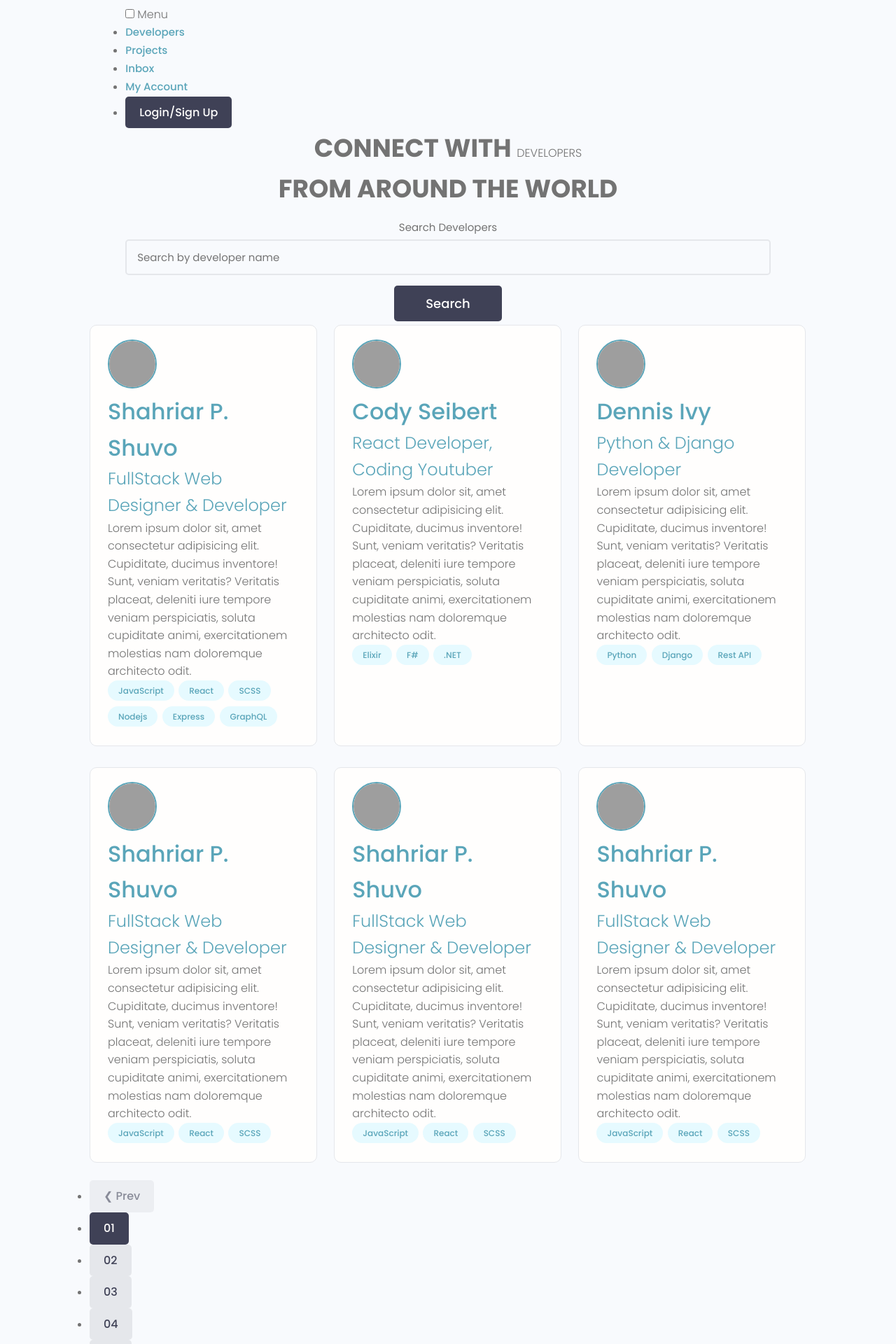
After one commit to adam-25/DevSearch, a Django app: template DevSearch/templates/Home/index.html in a window 1280 px wide. The commit adds this page. Shown: the part 301-2221 px from the top of the page at 70% size. Run offline with Django 4.2, Linux system fonts and the light colour scheme; the template is opened without the code that fills it, so the values that code supplies are empty; some libraries are stand-ins or nearby versions; grey boxes are pictures that could not be loaded.

```diff
--- a/DevSearch/Users/forms.py
+++ b/DevSearch/Users/forms.py
@@ -21,7 +21,10 @@ class SignUpForm(UserCreationForm):
 
 	# Do not show help_text of password and change label of password2 to Confirm Password.
 	def __init__(self, *args, **kwargs):
-		super().__init__(*args, **kwargs)
+		super(SignUpForm, self).__init__(*args, **kwargs)
 		self.fields['password1'].help_text = None
 		self.fields['password2'].help_text = None
 		self.fields['password2'].label = 'Confirm Password'
+
+		for field in self.fields.values():
+			field.widget.attrs.update({'class': 'input', 'autocomplete': 'off', 'required': True})
--- /dev/null
+++ b/DevSearch/templates/Home/index.html
@@ -0,0 +1,297 @@
+<!-- Main page of the website. -->
+
+<!DOCTYPE html>
+<html lang="en">
+
+<head>
+	<meta charset="UTF-8" />
+	<meta http-equiv="X-UA-Compatible" content="IE=edge" />
+	<meta name="viewport" content="width=device-width, initial-scale=1.0" />
+
+	<!-- Favicon -->
+	<link rel="shortcut icon" href="images/favicon.ico" type="image/x-icon" />
+	<!-- Icon - IconMonster -->
+	<link rel="stylesheet" href="https://cdn.iconmonstr.com/1.3.0/css/iconmonstr-iconic-font.min.css" />
+	<!-- Mumble UI -->
+	<link rel="stylesheet" href="uikit/styles/uikit.css" />
+	<!-- Dev Search UI -->
+	<link rel="stylesheet" href="CSS/Home/app.css" />
+
+	<title>DevSearch - Connect with Developers!</title>
+</head>
+
+<body>
+	<!-- Header Section -->
+	<header class="header">
+		<div class="container container--narrow">
+			<a href="/" class="header__logo">
+				<img src="images/logo.svg" alt="DevSearch Logo" />
+			</a>
+			<nav class="header__nav">
+				<input type="checkbox" id="responsive-menu" />
+				<label for="responsive-menu" class="toggle-menu">
+					<span>Menu</span>
+					<div class="toggle-menu__lines"></div>
+				</label>
+				<ul class="header__menu">
+					<li class="header__menuItem"><a href="index.html">Developers</a></li>
+					<li class="header__menuItem"><a href="projects.html">Projects</a></li>
+					<li class="header__menuItem"><a href="inbox.html">Inbox</a></li>
+					<li class="header__menuItem"><a href="account.html">My Account</a></li>
+					<li class="header__menuItem"><a href="login.html" class="btn btn--sub">Login/Sign Up</a></li>
+				</ul>
+			</nav>
+		</div>
+	</header>
+
+	<!-- Main Section -->
+	<main class="home">
+		<section class="hero-section text-center">
+			<div class="container container--narrow">
+				<div class="hero-section__box">
+					<h2>CONNECT WITH <span>DEVELOPERS</span></h2>
+					<h2>FROM AROUND THE WORLD</h2>
+				</div>
+
+				<div class="hero-section__search">
+					<form class="form" action="#" method="get">
+						<div class="form__field">
+							<label for="formInput#search">Search Developers </label>
+							<input class="input input--text" id="formInput#search" type="text" name="text"
+								placeholder="Search by developer name" />
+						</div>
+
+						<input class="btn btn--sub btn--lg" type="submit" value="Search" />
+					</form>
+				</div>
+			</div>
+		</section>
+		<!-- Search Result: DevList -->
+		<section class="devlist">
+			<div class="container">
+				<div class="grid grid--three">
+					<div class="column card">
+						<div class="dev">
+							<a href="/profile.html" class="card__body">
+								<div class="dev__profile">
+									<img class="avatar avatar--md"
+										src="https://avatars.githubusercontent.com/u/22437186" alt="image" />
+									<div class="dev__meta">
+										<h3>Shahriar P. Shuvo</h3>
+										<h5>FullStack Web Designer & Developer</h5>
+									</div>
+								</div>
+								<p class="dev__info">
+									Lorem ipsum dolor sit, amet consectetur adipisicing elit. Cupiditate, ducimus
+									inventore! Sunt,
+									veniam veritatis? Veritatis placeat, deleniti iure tempore veniam perspiciatis,
+									soluta cupiditate
+									animi, exercitationem molestias nam doloremque architecto odit.
+								</p>
+								<div class="dev__skills">
+									<span class="tag tag--pill tag--main">
+										<small>JavaScript</small>
+									</span>
+									<span class="tag tag--pill tag--main">
+										<small>React</small>
+									</span>
+									<span class="tag tag--pill tag--main">
+										<small>SCSS</small>
+									</span>
+									<span class="tag tag--pill tag--main">
+										<small>Nodejs</small>
+									</span>
+									<span class="tag tag--pill tag--main">
+										<small>Express</small>
+									</span>
+									<span class="tag tag--pill tag--main">
+										<small>GraphQL</small>
+									</span>
+								</div>
+							</a>
+						</div>
+					</div>
+					<div class="column card">
+						<div class="dev">
+							<a href="/profile.html" class="card__body">
+								<div class="dev__profile">
+									<img class="avatar avatar--md" src="https://avatars.githubusercontent.com/u/1868782"
+										alt="image" />
+									<div class="dev__meta">
+										<h3>Cody Seibert</h3>
+										<h5>React Developer, Coding Youtuber</h5>
+									</div>
+								</div>
+								<p class="dev__info">
+									Lorem ipsum dolor sit, amet consectetur adipisicing elit. Cupiditate, ducimus
+									inventore! Sunt,
+									veniam veritatis? Veritatis placeat, deleniti iure tempore veniam perspiciatis,
+									soluta cupiditate
+									animi, exercitationem molestias nam doloremque architecto odit.
+								</p>
+								<div class="dev__skills">
+									<span class="tag tag--pill tag--main">
+										<small>Elixir</small>
+									</span>
+									<span class="tag tag--pill tag--main">
+										<small>F#</small>
+									</span>
+									<span class="tag tag--pill tag--main">
+										<small>.NET</small>
+									</span>
+								</div>
+							</a>
+						</div>
+					</div>
+					<div class="column card">
+						<div class="dev">
+							<a href="/profile.html" class="card__body">
+								<div class="dev__profile">
+									<img class="avatar avatar--md"
+										src="https://avatars.githubusercontent.com/u/33843378" alt="image" />
+									<div class="dev__meta">
+										<h3>Dennis Ivy</h3>
+										<h5>Python & Django Developer</h5>
+									</div>
+								</div>
+								<p class="dev__info">
+									Lorem ipsum dolor sit, amet consectetur adipisicing elit. Cupiditate, ducimus
+									inventore! Sunt,
+									veniam veritatis? Veritatis placeat, deleniti iure tempore veniam perspiciatis,
+									soluta cupiditate
+									animi, exercitationem molestias nam doloremque architecto odit.
+								</p>
+								<div class="dev__skills">
+									<span class="tag tag--pill tag--main">
+										<small>Python</small>
+									</span>
+									<span class="tag tag--pill tag--main">
+										<small>Django</small>
+									</span>
+									<span class="tag tag--pill tag--main">
+										<small>Rest API</small>
+									</span>
+								</div>
+							</a>
+						</div>
+					</div>
+					<div class="column card">
+						<div class="dev">
+							<a href="/profile.html" class="card__body">
+								<div class="dev__profile">
+									<img class="avatar avatar--md"
+										src="https://avatars.githubusercontent.com/u/22437186" alt="image" />
+									<div class="dev__meta">
+										<h3>Shahriar P. Shuvo</h3>
+										<h5>FullStack Web Designer & Developer</h5>
+									</div>
+								</div>
+								<p class="dev__info">
+									Lorem ipsum dolor sit, amet consectetur adipisicing elit. Cupiditate, ducimus
+									inventore! Sunt,
+									veniam veritatis? Veritatis placeat, deleniti iure tempore veniam perspiciatis,
+									soluta cupiditate
+									animi, exercitationem molestias nam doloremque architecto odit.
+								</p>
+								<div class="dev__skills">
+									<span class="tag tag--pill tag--main">
+										<small>JavaScript</small>
+									</span>
+									<span class="tag tag--pill tag--main">
+										<small>React</small>
+									</span>
+									<span class="tag tag--pill tag--main">
+										<small>SCSS</small>
+									</span>
+								</div>
+							</a>
+						</div>
+					</div>
+					<div class="column card">
+						<div class="dev">
+							<a href="/profile.html" class="card__body">
+								<div class="dev__profile">
+									<img class="avatar avatar--md"
+										src="https://avatars.githubusercontent.com/u/22437186" alt="image" />
+									<div class="dev__meta">
+										<h3>Shahriar P. Shuvo</h3>
+										<h5>FullStack Web Designer & Developer</h5>
+									</div>
+								</div>
+								<p class="dev__info">
+									Lorem ipsum dolor sit, amet consectetur adipisicing elit. Cupiditate, ducimus
+									inventore! Sunt,
+									veniam veritatis? Veritatis placeat, deleniti iure tempore veniam perspiciatis,
+									soluta cupiditate
+									animi, exercitationem molestias nam doloremque architecto odit.
+								</p>
+								<div class="dev__skills">
+									<span class="tag tag--pill tag--main">
+										<small>JavaScript</small>
+									</span>
+									<span class="tag tag--pill tag--main">
+										<small>React</small>
+									</span>
+									<span class="tag tag--pill tag--main">
+										<small>SCSS</small>
+									</span>
+								</div>
+							</a>
+						</div>
+					</div>
+					<div class="column card">
+						<div class="dev">
+							<a href="/profile.html" class="card__body">
+								<div class="dev__profile">
+									<img class="avatar avatar--md"
+										src="https://avatars.githubusercontent.com/u/22437186" alt="image" />
+									<div class="dev__meta">
+										<h3>Shahriar P. Shuvo</h3>
+										<h5>FullStack Web Designer & Developer</h5>
+									</div>
+								</div>
+								<p class="dev__info">
+									Lorem ipsum dolor sit, amet consectetur adipisicing elit. Cupiditate, ducimus
+									inventore! Sunt,
+									veniam veritatis? Veritatis placeat, deleniti iure tempore veniam perspiciatis,
+									soluta cupiditate
+									animi, exercitationem molestias nam doloremque architecto odit.
+								</p>
+								<div class="dev__skills">
+									<span class="tag tag--pill tag--main">
+										<small>JavaScript</small>
+									</span>
+									<span class="tag tag--pill tag--main">
+										<small>React</small>
+									</span>
+									<span class="tag tag--pill tag--main">
+										<small>SCSS</small>
+									</span>
+								</div>
+							</a>
+						</div>
+					</div>
+				</div>
+			</div>
+		</section>
+
+		<div class="pagination">
+			<ul class="container">
+				<li><a href="#" class="btn btn--disabled">&#10094; Prev</a></li>
+				<li><a href="#" class="btn btn--sub">01</a></li>
+				<li><a href="#" class="btn">02</a></li>
+				<li><a href="#" class="btn">03</a></li>
+				<li><a href="#" class="btn">04</a></li>
+				<li><a href="#" class="btn">05</a></li>
+				<li><a href="#" class="btn">06</a></li>
+				<li><a href="#" class="btn">07</a></li>
+				<li><a href="#" class="btn">08</a></li>
+				<li><a href="#" class="btn">09</a></li>
+				<li><a href="#" class="btn">10</a></li>
+				<li><a href="#" class="btn">Next &#10095;</a></li>
+			</ul>
+		</div>
+	</main>
+</body>
+
+</html>
--- a/DevSearch/templates/Main/main.html
+++ b/DevSearch/templates/Main/main.html
@@ -17,8 +17,8 @@
 	<!-- Mumble UI -->
 	<link rel="stylesheet" href="{% static 'uikit/styles/uikit.css' %}" />
 	<!-- Dev Search UI -->
-	<link rel="stylesheet" href="{% static 'CSS/Home/app.css' %}" />
-	<link rel="stylesheet" href="{% static 'CSS/Home/styles.css' %}">
+	<link rel="stylesheet" href="{% static 'CSS/app.css' %}" />
+	<link rel="stylesheet" href="{% static 'CSS/styles.css' %}">
 
 	<!-- Title of the page. -->
 	<title>DevSearch - Connect with Developers!</title>
```
Also changed, not shown: DevSearch/static/CSS/app.css (renamed from DevSearch/static/CSS/Home/app.css, +9 -17 lines), DevSearch/templates/Users/LoginRegister/loginRegister.html (+68 -15 lines), DevSearch/static/CSS/styles.css (renamed from DevSearch/static/CSS/Home/styles.css), DevSearch/static/Images/Logo/LoginPageLogo.png (added).
